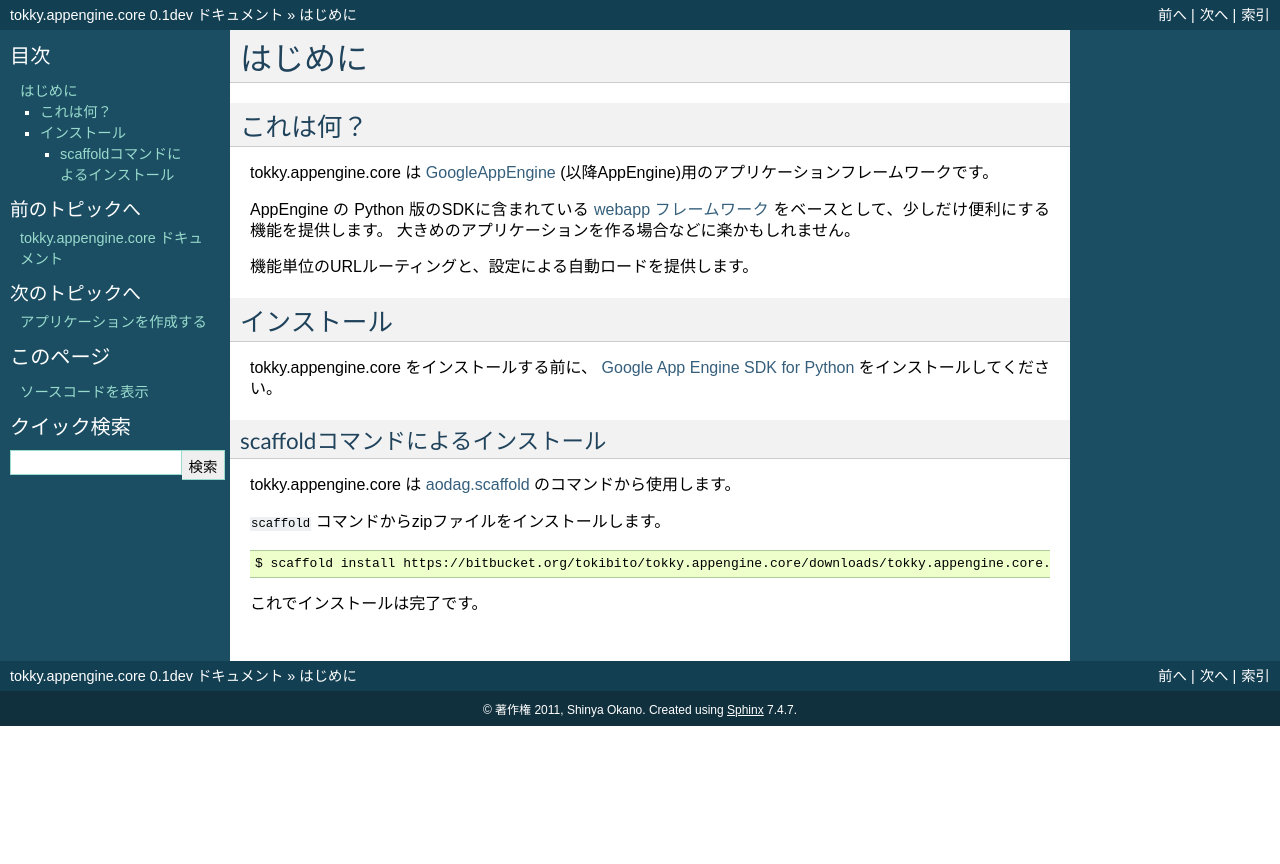
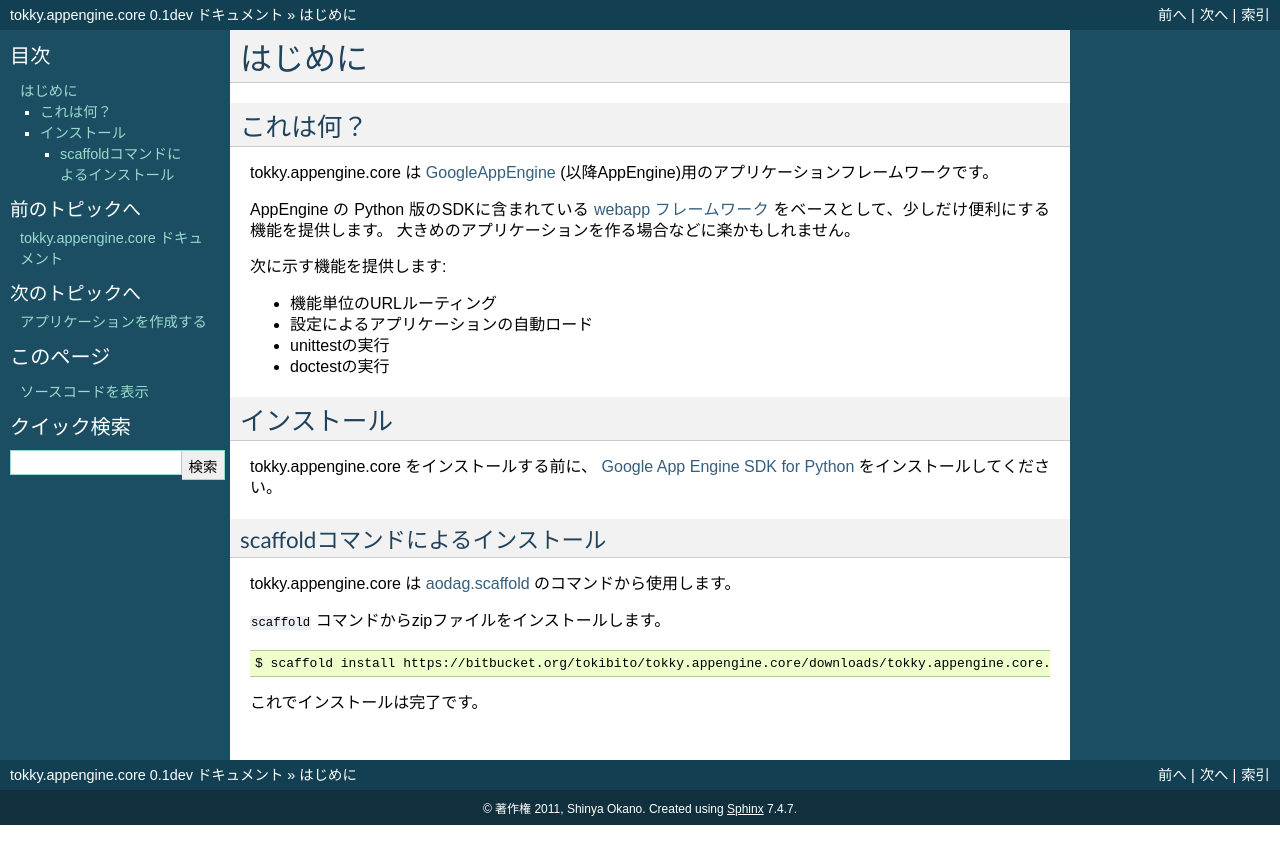
Before and after one commit to tokibito/tokky.appengine.core, a Sphinx documentation site: the page built from docs/ja/source/intro.rst, in a window 1280 px wide. Shown: the top 864 px of the page. Built offline with Sphinx 7.4.7, drawn with Linux system fonts in a browser that asks for light colours.

Commit message:
doc: introを更新

```diff
--- a/docs/ja/source/intro.rst
+++ b/docs/ja/source/intro.rst
@@ -10,7 +10,12 @@
 AppEngine の Python 版のSDKに含まれている `webapp フレームワーク`_ をベースとして、少しだけ便利にする機能を提供します。
 大きめのアプリケーションを作る場合などに楽かもしれません。
 
-機能単位のURLルーティングと、設定による自動ロードを提供します。
+次に示す機能を提供します:
+
+* 機能単位のURLルーティング
+* 設定によるアプリケーションの自動ロード
+* unittestの実行
+* doctestの実行
 
 .. _`GoogleAppEngine`: http://code.google.com/appengine/
 .. _`webapp フレームワーク`: http://code.google.com/appengine/docs/python/tools/webapp/
```
